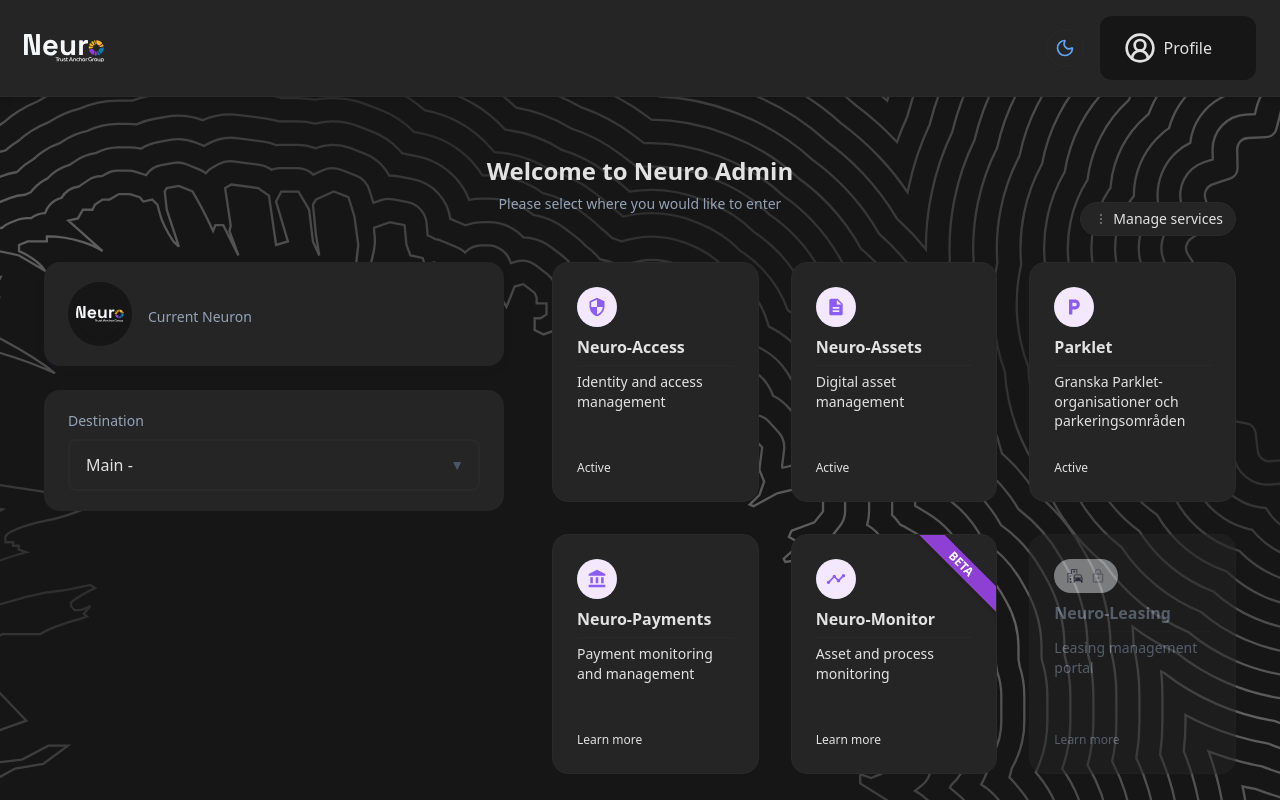
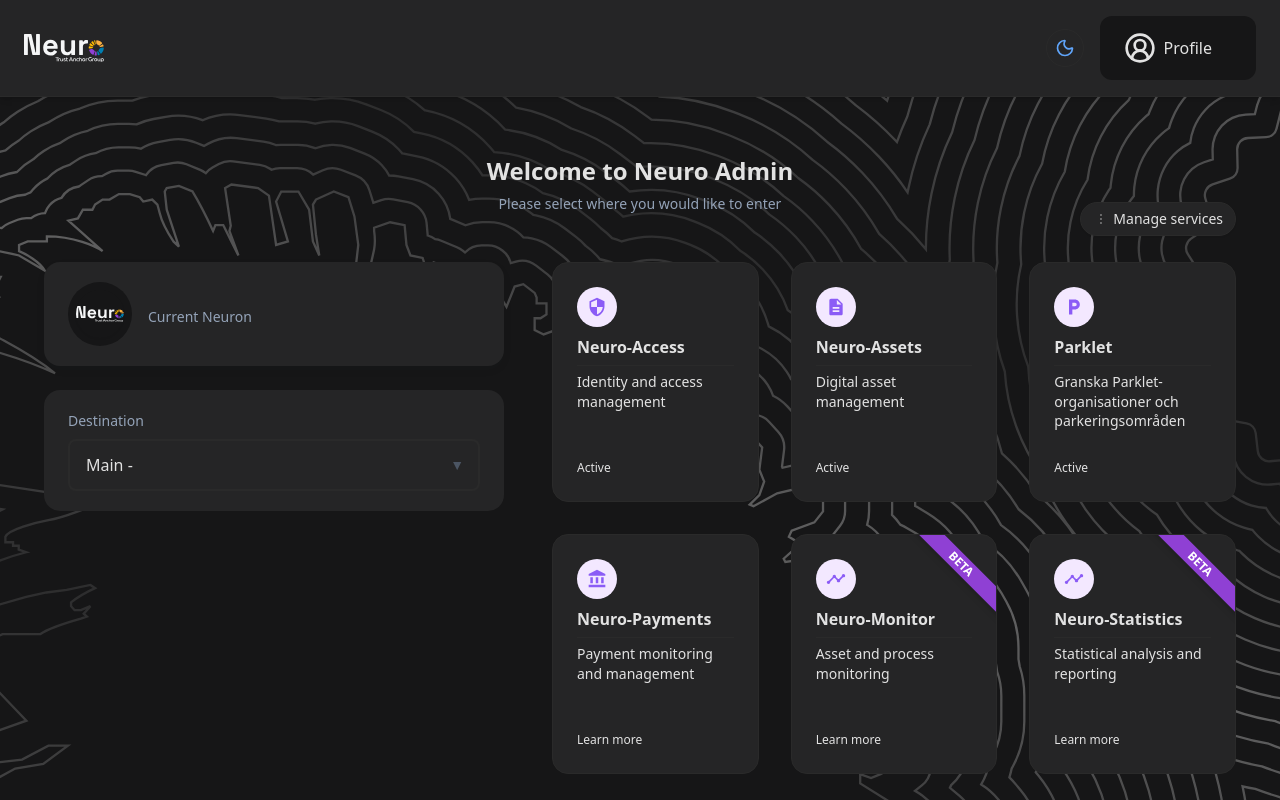
Before and after one commit to Trust-Anchor-Group/Neuro-Admin, a Next.js app: page /landingpage in a window 1280 px wide. Shown: the top 800 px of the page. Built offline with nearby package versions, Linux system fonts and the light colour scheme; no server answers.

Commit message:
New service on landingpage

```diff
--- a/src/app/(landingpage)/landingpage/page.jsx
+++ b/src/app/(landingpage)/landingpage/page.jsx
@@ -80,6 +80,17 @@ const LandingServices = (t) => ([
     iconColor: 'text-[#8B5CF6]',
     iconBg: 'bg-[#F3E8FF]',
     href: 'https://neuro-exchange.com/pri/dashboard/',
+    status: t?.landing?.status?.learnMore,
+    locked: false,
+    newTab: true,
+  },
+  {
+    title: 'Neuro-Statistics',
+    description: t?.landing?.services?.neuroStatistics?.description,
+    icon: MdOutlineTimeline,
+    iconColor: 'text-[#8B5CF6]',
+    iconBg: 'bg-[#F3E8FF]',
+    href: 'https://zealous-desert-018fac303.7.azurestaticapps.net/',
     status: t?.landing?.status?.learnMore,
     locked: false,
     newTab: true,
@@ -239,7 +250,7 @@ export default function LandingPage() {
                     className={`group relative rounded-[16px] border border-[var(--brand-border)] bg-[var(--brand-navbar)] p-[24px] w-full h-[240px] flex flex-col justify-between transition duration-200 ${item.locked ? 'opacity-50 hover:opacity-100 ' : 'hover:shadow-md'
                       }`}
                   >
-                    {(item.title === 'Neuro-Monitor') && (
+                    {(item.title === 'Neuro-Monitor' || item.title === 'Neuro-Statistics') && (
                       <div className="absolute top-0 right-0 overflow-hidden w-[150px] h-[150px]">
                         <div className="absolute -right-[40px] top-[20px] w-[150px] bg-[#8F40D4] text-white text-[12px] font-bold text-center transform rotate-45  shadow-md">
                           BETA
--- a/translations/en.js
+++ b/translations/en.js
@@ -283,6 +283,9 @@ const en = {
       },
       neuroMonitor: {
         description: 'Asset and process monitoring'
+      },
+      neuroStatistics: {
+        description: 'Statistical analysis and reporting'
       },
       neuroPayments: {
         description: 'Payment monitoring and management'
--- a/translations/fr.js
+++ b/translations/fr.js
@@ -277,6 +277,7 @@ const fr = {
       neuroAccess: { description: 'Gestion des identités et des accès' },
       neuroCarbon: { description: 'Gestion de la compensation carbone' },
       neuroMonitor: { description: 'Surveillance des actifs et des processus' },
+      neuroStatistics: { description: 'Analyse et rapports statistiques' },
       neuroPayments: { description: 'Surveillance et gestion des paiements' },
       neuroLeasing: { description: 'Portail de gestion de leasing' },
       neuronManagement: { description: 'Console de gestion des serveurs' },
--- a/translations/pt.js
+++ b/translations/pt.js
@@ -281,6 +281,9 @@ const pt = {
       },
       neuroMonitor: {
         description: 'Monitoramento de ativos e processos'
+      },
+      neuroStatistics: {
+        description: 'Análise e relatórios estatísticos'
       },
       neuroPayments: {
         description: 'Monitoramento e gestão de pagamentos'
```
